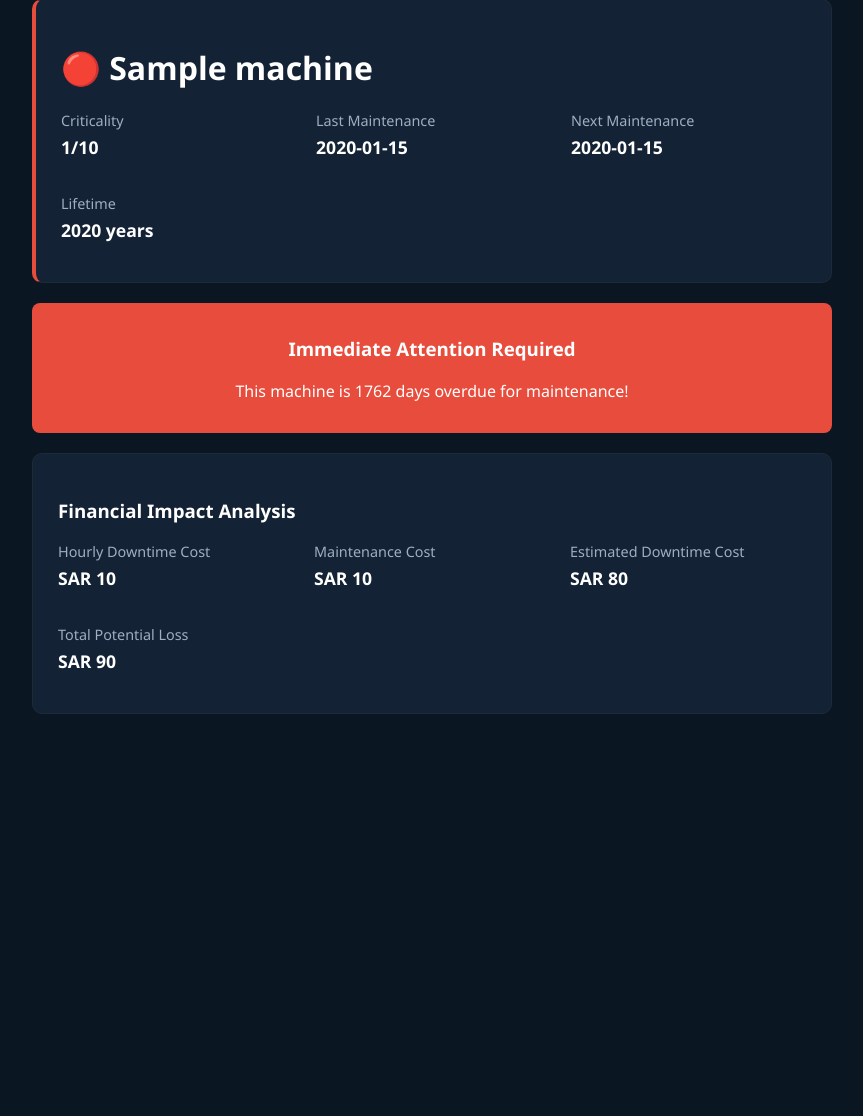
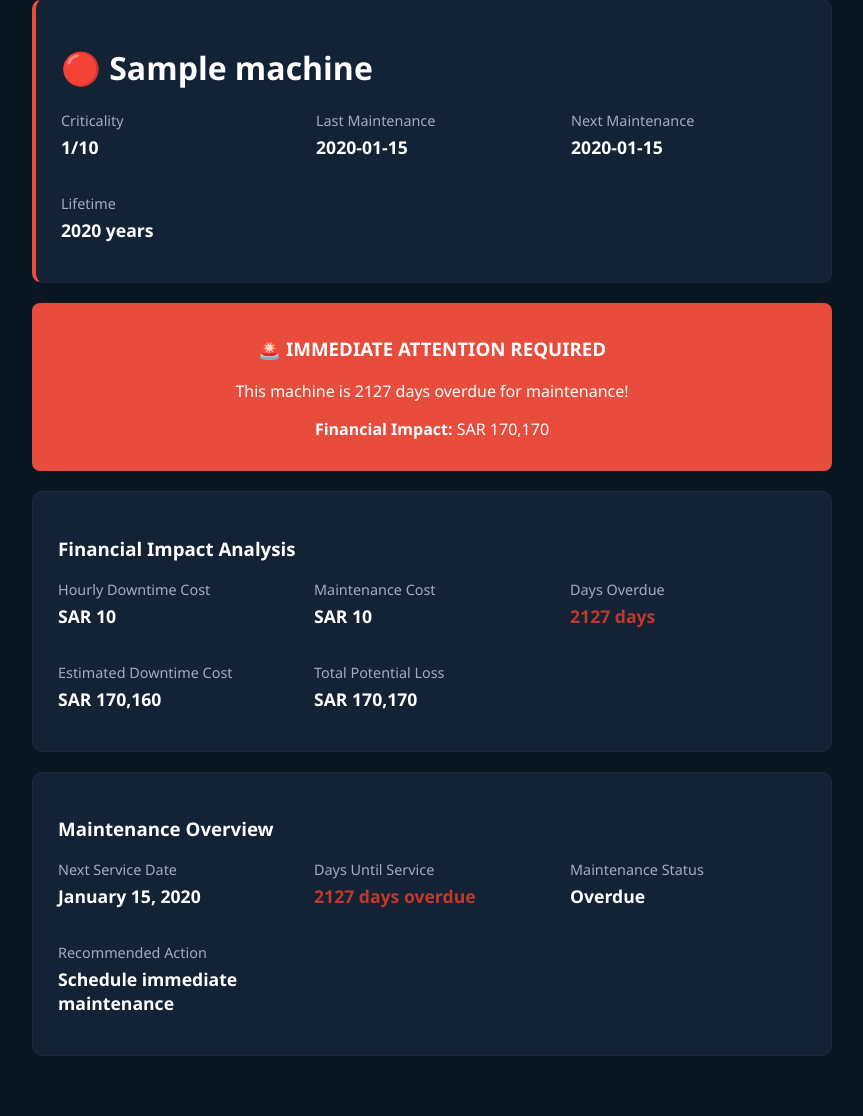
Before and after one commit to shahad-m22/hackathonProject, a Flask app: page /machine/1 in a window 1280 px wide. Shown: the part 155-1271 px from the top of the page, without its empty margins (208-1071 px from the left). Before the commit the page ends 869 px from the top, so only its background shows below. Run offline with Flask 3, Linux system fonts and the light colour scheme; a user stored in the database is signed in; tables that the repository leaves empty hold one stand-in row (values such as "Sample post").

Commit message:
completed the website

```diff
--- a/app.py
+++ b/app.py
@@ -1,6 +1,6 @@
 from flask import Flask, render_template, request, jsonify, redirect, url_for, session
 import mysql.connector
-from datetime import datetime, date
+from datetime import datetime, date, timedelta
 import math
 
 app = Flask(__name__)
@@ -26,12 +26,34 @@ def calculate_risk_level(next_maintenance, reference_date=None):
 
     days_until_due = (next_maintenance - reference_date).days
 
-    if days_until_due <= 0:
+    if days_until_due < 0:
         return 'High', '🔴', 'high-risk'
     elif days_until_due <= 7:
         return 'Medium', '🟡', 'medium-risk'
     else:
         return 'Low', '🟢', 'low-risk'
+
+def calculate_maintenance_status(next_maintenance, last_maintenance, reference_date=None):
+    if reference_date is None:
+        reference_date = date.today()
+
+    if isinstance(next_maintenance, str):
+        next_maintenance = datetime.strptime(next_maintenance, '%Y-%m-%d').date()
+    if isinstance(last_maintenance, str):
+        last_maintenance = datetime.strptime(last_maintenance, '%Y-%m-%d').date()
+
+    days_until_due = (next_maintenance - reference_date).days
+
+    if days_until_due < 0:
+        return 'Overdue', 'This machine is overdue for maintenance!', 'immediate'
+    elif days_until_due <= 3:
+        return 'Critical', 'Urgent maintenance required!', 'urgent'
+    elif days_until_due <= 7:
+        return 'Warning', 'Maintenance due soon', 'warning'
+    elif days_until_due <= 30:
+        return 'Optimal', 'This machine is properly maintained', 'optimal'
+    else:
+        return 'Optimal', 'This machine is properly maintained', 'optimal'
 
 def calculate_financial_impact(machine, reference_date=None):
     if reference_date is None:
@@ -44,7 +66,7 @@ def calculate_financial_impact(machine, reference_date=None):
 
     days_overdue = (reference_date - next_maintenance).days
     if days_overdue > 0:
-        estimated_downtime_cost = machine['hourly_downtime_cost'] * 8
+        estimated_downtime_cost = machine['hourly_downtime_cost'] * 8 * days_overdue
         total_potential_loss = estimated_downtime_cost + machine['total_maintenance_cost']
         return total_potential_loss, estimated_downtime_cost, days_overdue
     return 0, 0, 0
@@ -97,6 +119,7 @@ def dashboard():
 
         high_risk_count = 0
         medium_risk_count = 0
+        low_risk_count = 0
         total_risk_exposure = 0
 
         for machine in machines:
@@ -111,6 +134,8 @@ def dashboard():
                 total_risk_exposure += total_potential_loss
             elif risk_level == 'Medium':
                 medium_risk_count += 1
+            else:
+                low_risk_count += 1
 
         cursor.execute("SELECT COUNT(*) as total_machines FROM machines")
         total_machines = cursor.fetchone()['total_machines']
@@ -123,6 +148,7 @@ def dashboard():
                              total_machines=total_machines,
                              high_risk_count=high_risk_count,
                              medium_risk_count=medium_risk_count,
+                             low_risk_count=low_risk_count,
                              total_risk_exposure=total_risk_exposure,
                              demo_date=demo_date)
 
@@ -141,13 +167,23 @@ def machine_details(machine_id):
         cursor.execute("SELECT * FROM machines WHERE machine_id = %s", (machine_id,))
         machine = cursor.fetchone()
 
-        demo_date = date(2024, 11, 11)
+        demo_date = date(2025, 11, 11)
 
         if machine:
             risk_level, risk_icon, risk_class = calculate_risk_level(machine['next_maintenance'], demo_date)
+            maintenance_status, status_message, status_class = calculate_maintenance_status(
+                machine['next_maintenance'], machine['last_maintenance'], demo_date
+            )
+
             machine['risk_level'] = risk_level
             machine['risk_icon'] = risk_icon
             machine['risk_class'] = risk_class
+            machine['maintenance_status'] = maintenance_status
+            machine['status_message'] = status_message
+            machine['status_class'] = status_class
+
+            days_until_service = (machine['next_maintenance'] - demo_date).days
+            machine['days_until_service'] = days_until_service
 
             total_potential_loss, downtime_cost, days_overdue = calculate_financial_impact(machine, demo_date)
         else:
--- a/templates/add_machine.html
+++ b/templates/add_machine.html
@@ -224,7 +224,7 @@
       </div>
 
 
-        <button type="submit" class="save-btn">Add Machine to Database</button>
+        <button type="submit" class="save-btn">Add Machine</button>
       </form>
     </main>
 
--- a/templates/machine_details.html
+++ b/templates/machine_details.html
@@ -102,6 +102,19 @@
       margin: 20px 0;
       text-align: center;
     }
+
+    .optimal-banner {
+      background: #27ae60;
+      padding: 15px;
+      border-radius: 8px;
+      margin: 20px 0;
+      text-align: center;
+    }
+
+    .status-critical { color: #e74c3c; }
+    .status-warning { color: #f39c12; }
+    .status-optimal { color: #27ae60; }
+    .status-overdue { color: #c0392b; }
   </style>
 </head>
 <body>
@@ -135,12 +148,34 @@
       </div>
     </div>
 
-    {% if machine.risk_level == 'High' %}
+    <!-- Dynamic Status Banner Based on Actual Maintenance Status -->
+    {% if machine.maintenance_status == 'Overdue' %}
     <div class="alert-banner">
-      <h3>Immediate Attention Required</h3>
-      <p>This machine is {{ days_overdue }} days overdue for maintenance!</p>
+      <h3>🚨 IMMEDIATE ATTENTION REQUIRED</h3>
+      <p>This machine is {{ -machine.days_until_service }} days overdue for maintenance!</p>
+      <p><strong>Financial Impact:</strong> SAR {{ "{:,.0f}".format(total_potential_loss) }}</p>
     </div>
 
+    {% elif machine.maintenance_status == 'Critical' %}
+    <div class="alert-banner">
+      <h3>⚠️ URGENT MAINTENANCE REQUIRED</h3>
+      <p>This machine needs maintenance in {{ machine.days_until_service }} days!</p>
+    </div>
+
+    {% elif machine.maintenance_status == 'Warning' %}
+    <div class="warning-banner">
+      <h3>🔧 MAINTENANCE DUE SOON</h3>
+      <p>This machine is due for maintenance in {{ machine.days_until_service }} days</p>
+    </div>
+
+    {% else %}
+    <div class="optimal-banner">
+      <h3>✅ MAINTENANCE STATUS: OPTIMAL</h3>
+      <p>This machine is properly maintained and scheduled for service in {{ machine.days_until_service }} days.</p>
+    </div>
+    {% endif %}
+
+    <!-- Financial Impact Section -->
     <div class="card">
       <h3>Financial Impact Analysis</h3>
       <div class="info-grid">
@@ -152,6 +187,11 @@
           <span class="info-label">Maintenance Cost</span>
           <span class="info-value">SAR {{ "{:,.0f}".format(machine.total_maintenance_cost) }}</span>
         </div>
+        {% if machine.days_until_service < 0 %}
+        <div class="info-item">
+          <span class="info-label">Days Overdue</span>
+          <span class="info-value status-overdue">{{ -machine.days_until_service }} days</span>
+        </div>
         <div class="info-item">
           <span class="info-label">Estimated Downtime Cost</span>
           <span class="info-value">SAR {{ "{:,.0f}".format(downtime_cost) }}</span>
@@ -160,78 +200,22 @@
           <span class="info-label">Total Potential Loss</span>
           <span class="info-value">SAR {{ "{:,.0f}".format(total_potential_loss) }}</span>
         </div>
+        {% else %}
+        <div class="info-item">
+          <span class="info-label">Days Until Service</span>
+          <span class="info-value {% if machine.days_until_service <= 7 %}status-warning{% else %}status-optimal{% endif %}">
+            {{ machine.days_until_service }} days
+          </span>
+        </div>
+        <div class="info-item">
+          <span class="info-label">Maintenance Status</span>
+          <span class="info-value status-{{ machine.status_class }}">{{ machine.maintenance_status }}</span>
+        </div>
+        {% endif %}
       </div>
     </div>
 
-    {% elif machine.risk_level == 'Medium' %}
-    {% set days_until_due = (machine.next_maintenance - demo_date).days %}
-
-    <div class="warning-banner">
-      <h3>
-        {% if days_until_due <= 2 %}Urgent Attention Required
-        {% elif days_until_due <= 5 %}Planning Required
-        {% else %}Upcoming Maintenance
-        {% endif %}
-      </h3>
-      <p>This machine is due for maintenance in <strong>{{ days_until_due }} days</strong> ({{ machine.next_maintenance.strftime('%B %d, %Y') }})</p>
-    </div>
-
-    <div class="card">
-      <h3>Financial Impact Analysis</h3>
-      <div class="info-grid">
-        <div class="info-item">
-          <span class="info-label">Hourly Downtime Cost</span>
-          <span class="info-value">SAR {{ "{:,.0f}".format(machine.hourly_downtime_cost) }}</span>
-        </div>
-        <div class="info-item">
-          <span class="info-label">Maintenance Cost</span>
-          <span class="info-value">SAR {{ "{:,.0f}".format(machine.total_maintenance_cost) }}</span>
-        </div>
-        <div class="info-item">
-          <span class="info-label">Days Until Due</span>
-          <span class="info-value">{{ days_until_due }} days</span>
-        </div>
-        <div class="info-item">
-          <span class="info-label">Priority Level</span>
-          <span class="info-value">
-            {% if days_until_due <= 2 %}
-              HIGH PRIORITY
-            {% elif days_until_due <= 5 %}
-              MEDIUM PRIORITY
-            {% else %}
-              STANDARD PRIORITY
-            {% endif %}
-          </span>
-        </div>
-        <div class="info-item">
-          <span class="info-label">Recommended Timeline</span>
-          <span class="info-value">
-            {% if days_until_due == 1 %}
-              Schedule TOMORROW
-            {% elif days_until_due == 2 %}
-              Schedule within 48 hours
-            {% elif days_until_due <= 4 %}
-              Schedule by end of week
-            {% elif days_until_due <= 7 %}
-              Schedule within 7 days
-            {% else %}
-              Schedule within 2 weeks
-            {% endif %}
-          </span>
-        </div>
-        <div class="info-item">
-          <span class="info-label">Potential Loss if Delayed</span>
-          <span class="info-value">SAR {{ "{:,.0f}".format(machine.hourly_downtime_cost * 8 * days_until_due) }}</span>
-        </div>
-      </div>
-    </div>
-
-    {% elif machine.risk_level == 'Low' %}
-    <div class="info-banner">
-      <h3>Maintenance Status: Optimal</h3>
-      <p>This machine is properly maintained and scheduled for service in {{ (machine.next_maintenance - demo_date).days }} days.</p>
-    </div>
-
+    <!-- Maintenance Overview -->
     <div class="card">
       <h3>Maintenance Overview</h3>
       <div class="info-grid">
@@ -241,19 +225,34 @@
         </div>
         <div class="info-item">
           <span class="info-label">Days Until Service</span>
-          <span class="info-value">{{ (machine.next_maintenance - demo_date).days }} days</span>
+          <span class="info-value {% if machine.days_until_service < 0 %}status-overdue{% elif machine.days_until_service <= 7 %}status-warning{% else %}status-optimal{% endif %}">
+            {% if machine.days_until_service < 0 %}
+              {{ -machine.days_until_service }} days overdue
+            {% else %}
+              {{ machine.days_until_service }} days
+            {% endif %}
+          </span>
         </div>
         <div class="info-item">
           <span class="info-label">Maintenance Status</span>
-          <span class="info-value">On Schedule</span>
+          <span class="info-value status-{{ machine.status_class }}">{{ machine.maintenance_status }}</span>
         </div>
         <div class="info-item">
           <span class="info-label">Recommended Action</span>
-          <span class="info-value">Continue regular monitoring</span>
+          <span class="info-value">
+            {% if machine.days_until_service < 0 %}
+              Schedule immediate maintenance
+            {% elif machine.days_until_service <= 3 %}
+              Schedule maintenance within 48 hours
+            {% elif machine.days_until_service <= 7 %}
+              Schedule maintenance this week
+            {% else %}
+              Continue regular monitoring
+            {% endif %}
+          </span>
         </div>
       </div>
     </div>
-    {% endif %}
 
     {% else %}
     <div class="card">
```
Also changed, not shown: templates/dashboard.html (+129 -5 lines).
